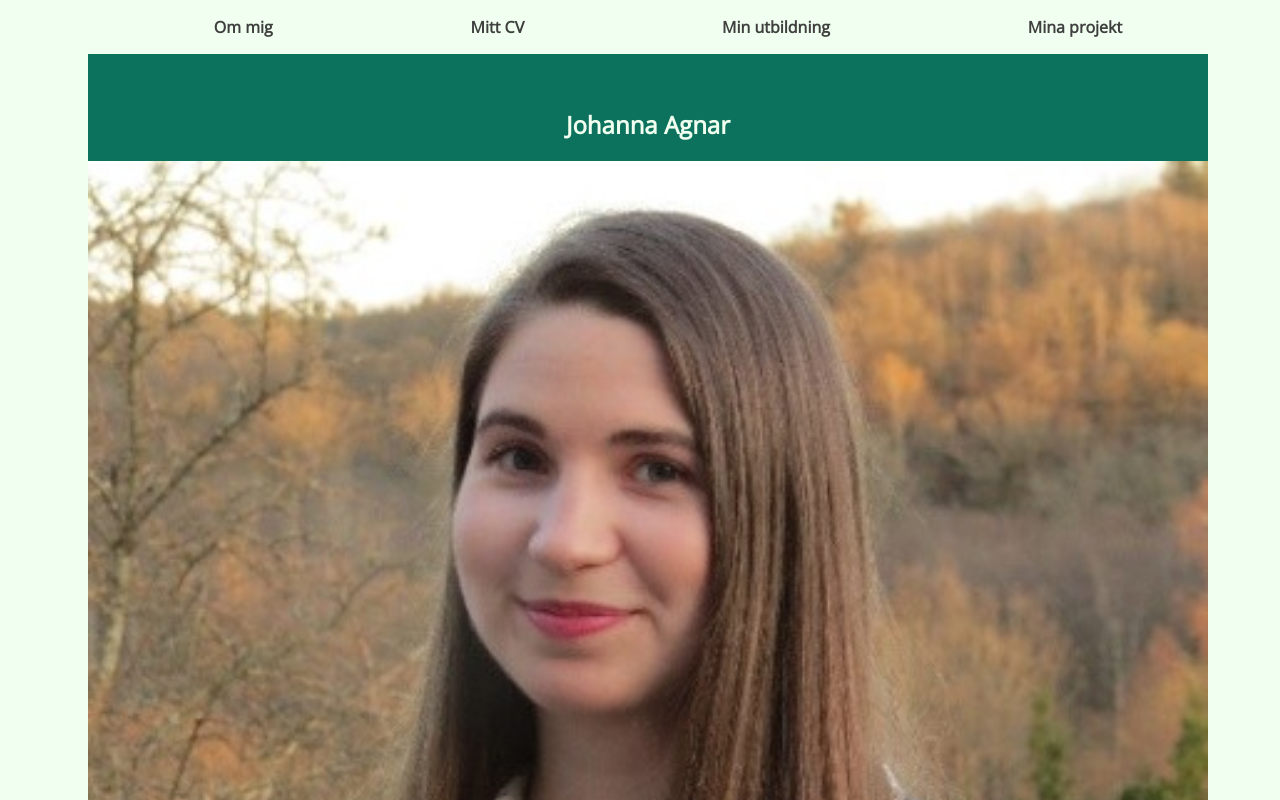
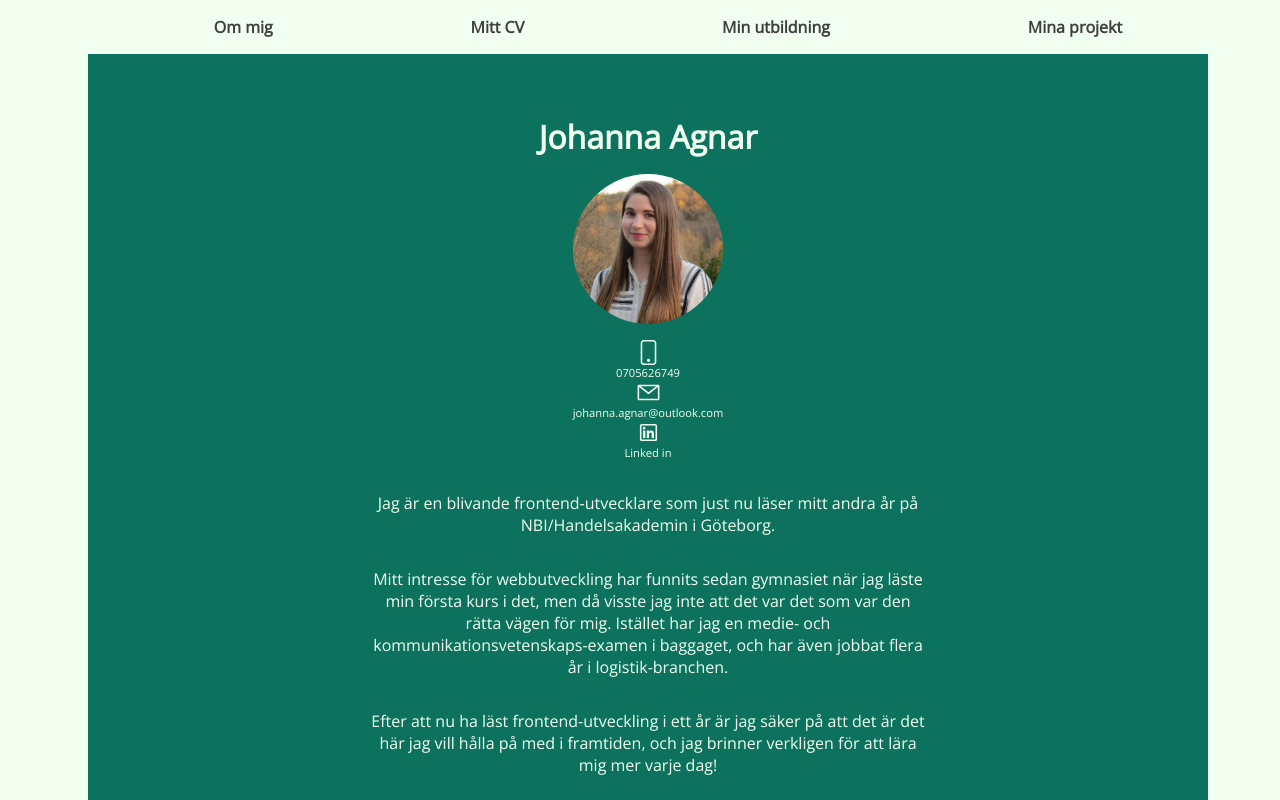
Before and after one commit to johannamaria91/johannamaria91.github.io, a plain HTML site: page index.html in a window 1280 px wide. Shown: the top 800 px of the page. Drawn offline with nearby package versions, Linux system fonts and the light colour scheme.

Commit message:
added styling back

```diff
--- a/style.css
+++ b/style.css
@@ -75,6 +75,49 @@ main > section {
 main > section:nth-child(odd) {
     background-color: rgb(13, 114, 93);
 
+}
+h1 {
+  text-align: center;
+  font-size: 2em;
+  margin-bottom: .5em;
+}
+
+#about > img {
+  width: 150px;
+  border-radius: 50%;
+  align-self: center;
+}
+
+
+.img-container {
+display: flex;
+flex-direction: column;
+justify-content: center;
+padding: 1em 0 1em;
+}
+
+.img-container article {
+width:30%;
+display: flex;
+flex-direction: column;
+align-items: center;
+align-self: center;
+
+}
+
+.img-container p {
+margin-block-start: 0;
+  margin-block-end: 0;
+  font-size: .7em;
+}
+
+.img-container a {
+font-size: .7em;
+color: honeydew;
+}
+
+.img-container a:visited {
+color: honeydew;
 }
 
 
```
